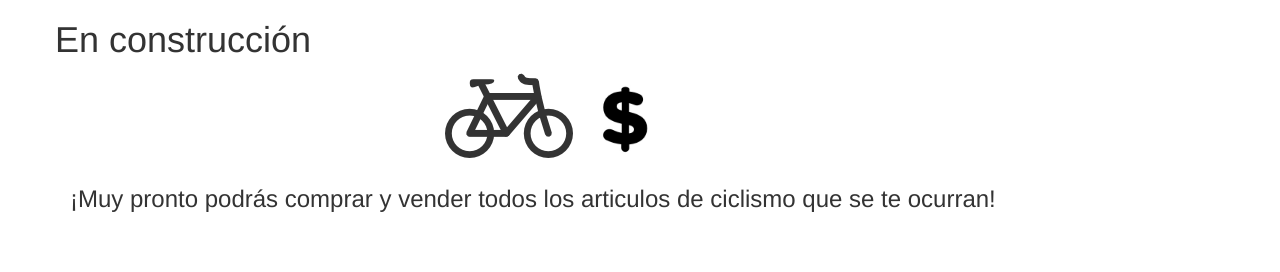
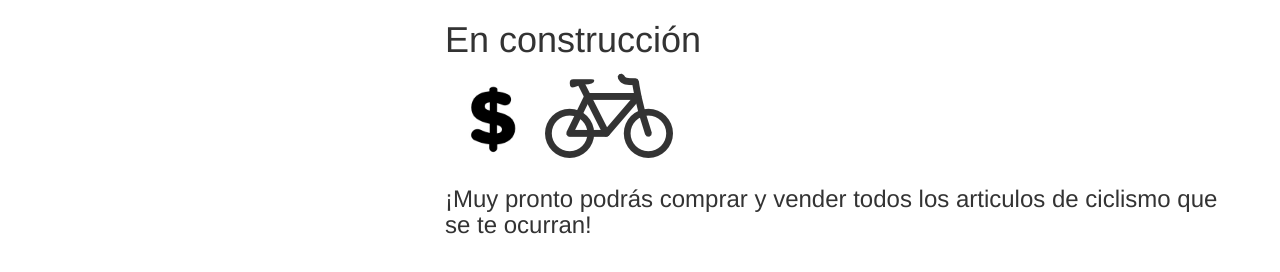
Before and after one commit to castiglionifernando/castiglionifernando.github.io, a plain HTML site: page index.html in a window 1280 px wide. Drawn offline with nearby package versions, Linux system fonts and the light colour scheme.

Commit message:
HTML de prueba

```diff
--- a/index.html
+++ b/index.html
@@ -11,18 +11,21 @@
 <div class="container">
     <div class="form-group">
         <div class="row">
-            <div>
-                <h1 style="horiz-align: center">En construcción</h1>
+            <div class="col-md-offset-4">
+                <h1>En construcción</h1>
             </div>
         </div>
         <div class="row">
             <div class="col-md-offset-4">
+                <img src="Pesos.jpg" height="96">
                 <img src="Bicicleta%20lateral.png" height="96">
-                <img src="Pesos.jpg" height="96">
             </div>
         </div>
-
-        <h3 style="horiz-align: center">¡Muy pronto podrás comprar y vender todos los articulos de ciclismo que se te ocurran!</h3>
+        <div class="row">
+            <div class="col-md-offset-4">
+                <h3>¡Muy pronto podrás comprar y vender todos los articulos de ciclismo que se te ocurran!</h3>
+            </div>
+        </div>
     </div>
 </div>
 <script src="http://code.jquery.com/jquery.js"></script>
```
